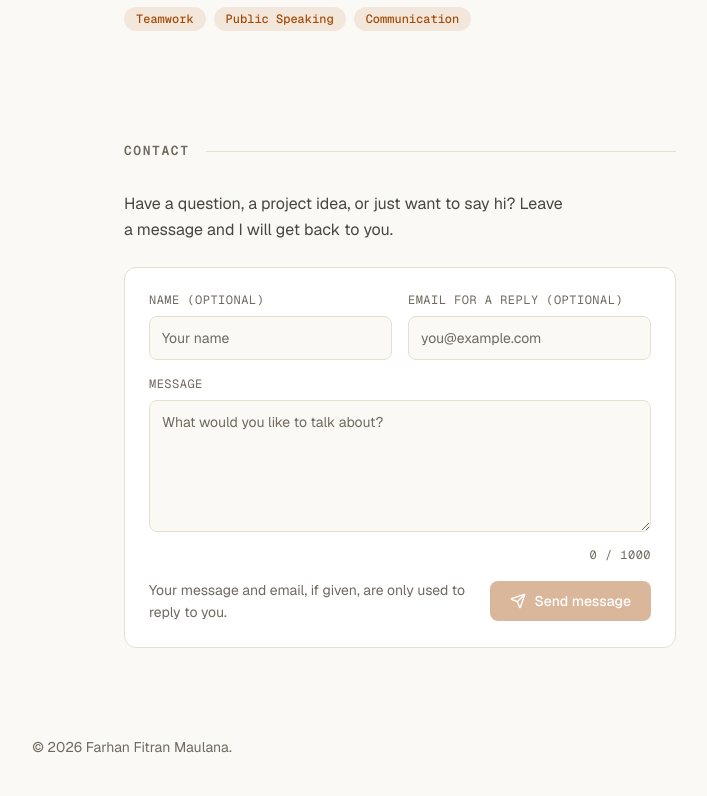
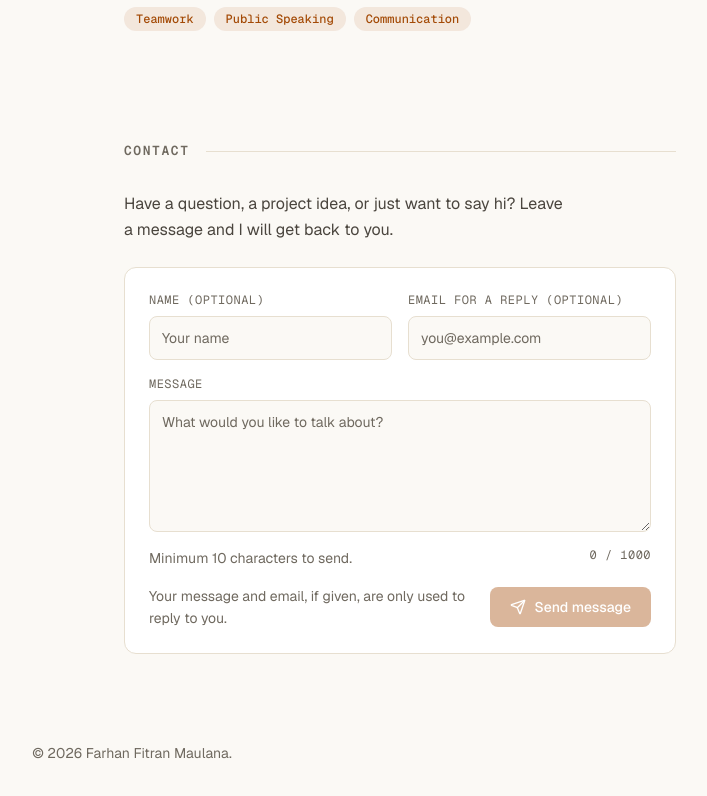
Before and after one commit to fuhrerhn/personal-website, a Next.js app: page / in a window 1280 px wide. Shown: the part 4949-5745 px from the top of the page, without its empty margins (508-1215 px from the left). Built offline with nearby package versions, Linux system fonts and the light colour scheme; no server answers.

Commit message:
feat(form): show the 10 character minimum under the message box

```diff
--- a/components/sections/message-form.tsx
+++ b/components/sections/message-form.tsx
@@ -147,7 +147,13 @@ export function MessageForm() {
           className={`${inputClass} resize-y`}
         />
         <div className="mt-2 flex items-start justify-between gap-4">
-          {fieldErrors.message ? <p className={`${errorClass} mt-0`}>{fieldErrors.message}</p> : <span />}
+          {fieldErrors.message ? (
+            <p className={`${errorClass} mt-0`}>{fieldErrors.message}</p>
+          ) : (
+            <p className="type-body-sm text-fg-muted">
+              Minimum {MESSAGE_LIMITS.messageMin} characters to send.
+            </p>
+          )}
           <p id={countId} className="type-mono-meta shrink-0 text-fg-muted">
             {message.length} / {MESSAGE_LIMITS.messageMax}
           </p>
```
